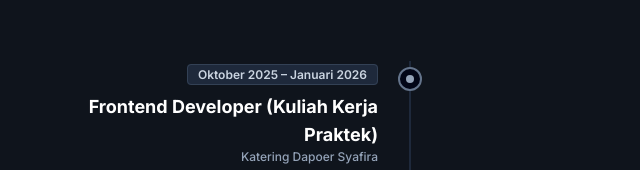
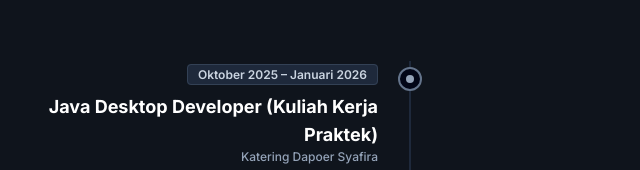
Before and after one commit to ridhorhmn/portofolio, a plain HTML site: page index.html in a window 1280 px wide. Shown: the part 4536-4706 px from the top of the page, 230-870 px from the left. Drawn offline with nearby package versions, Linux system fonts and the light colour scheme.

Commit message:
Update posisi KKP menjadi Java Desktop Developer

```diff
--- a/index.html
+++ b/index.html
@@ -750,11 +750,11 @@
 
     <div class="max-w-3xl mx-auto space-y-8 relative before:absolute before:inset-0 before:left-4 sm:before:left-1/2 before:w-0.5 before:-translate-x-1/2 before:bg-slate-800">
 
-      <!-- 1. Katering Dapoer Syafira - Frontend Developer (KKP) -->
+      <!-- 1. Katering Dapoer Syafira - Java Desktop Developer (KKP) -->
       <div class="relative flex flex-col sm:flex-row items-start sm:justify-between group">
         <div class="sm:w-1/2 sm:pr-8 sm:text-right pl-12 sm:pl-0">
           <span class="text-xs font-semibold px-2.5 py-0.5 rounded bg-slate-800 text-slate-300 border border-slate-700">Oktober 2025 – Januari 2026</span>
-          <h4 class="text-lg font-bold text-white mt-2">Frontend Developer (Kuliah Kerja Praktek)</h4>
+          <h4 class="text-lg font-bold text-white mt-2">Java Desktop Developer (Kuliah Kerja Praktek)</h4>
           <p class="text-xs font-medium text-slate-400">Katering Dapoer Syafira</p>
           <ul class="text-slate-400 text-xs sm:text-sm mt-2 space-y-1.5 list-none sm:list-none">
             <li>• Mengimplementasikan tampilan aplikasi desktop pemesanan katering menggunakan <strong>JavaFX</strong>.</li>
```
